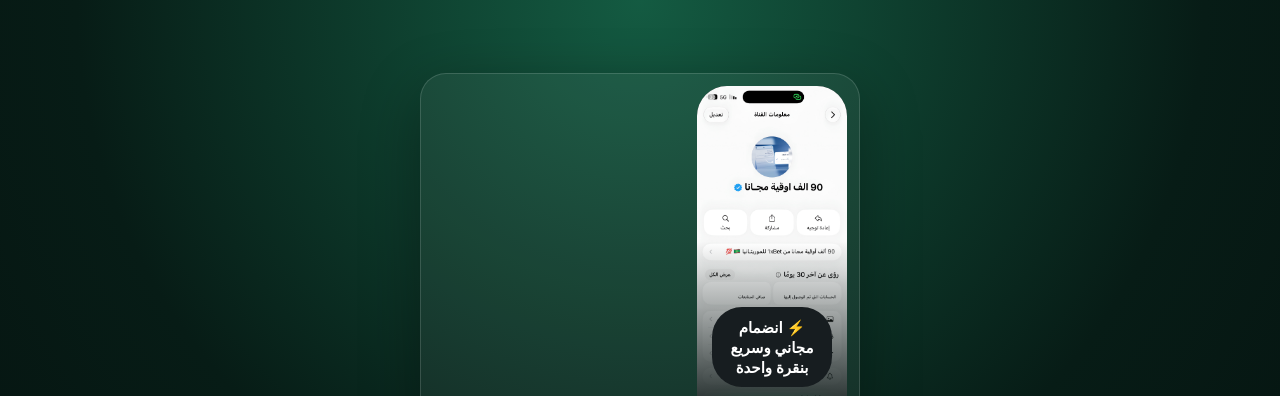
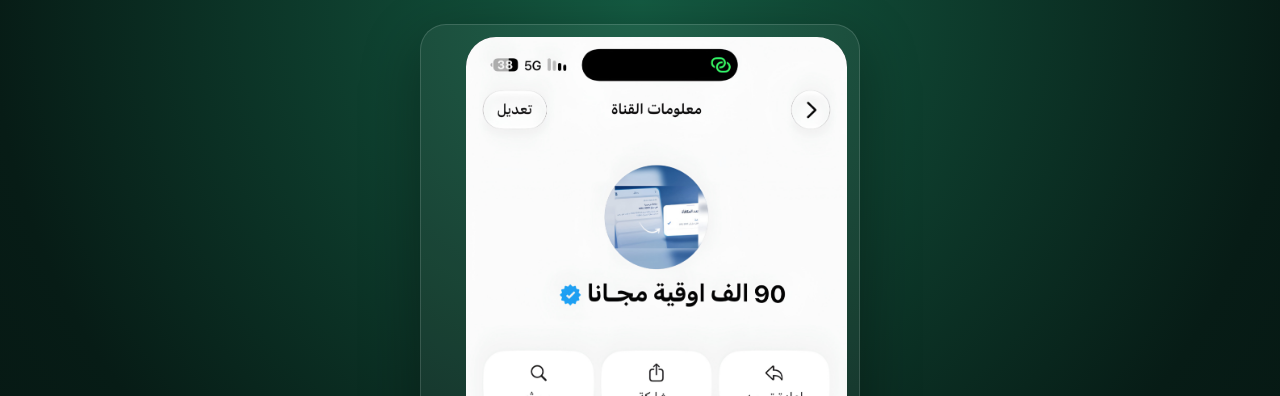
Before and after one commit to mohamed333953-source/jota-whatsapp, a plain HTML site: page index.html in a window 1280 px wide. Shown: the top 396 px of the page. Drawn offline with Linux system fonts and the light colour scheme.

```diff
--- a/index.html
+++ b/index.html
@@ -8,7 +8,7 @@
 *{box-sizing:border-box}body{margin:0;min-height:100vh;display:grid;place-items:center;background:radial-gradient(circle at 50% 0%,#145b42 0%,#071c16 55%,#05100e 100%);font-family:system-ui,-apple-system,'Segoe UI',sans-serif;color:#fff;padding:24px}.card{width:min(100%,440px);padding:42px 26px;background:#ffffff0d;border:1px solid #ffffff25;border-radius:26px;text-align:center;box-shadow:0 18px 60px #0005}.logo{display:grid;place-items:center;width:94px;height:94px;margin:auto auto 22px;background:#1ed760;border-radius:24px;color:#062a17;font-size:30px;font-weight:900;box-shadow:0 12px 35px #1ed76035}h1{font-size:32px;margin:0 0 10px}p{color:#c8d9d0;line-height:1.9;margin:0 0 28px}.btn{display:block;text-decoration:none;background:#25d366;color:#082815;font-weight:800;font-size:18px;padding:18px 14px;border-radius:16px;transition:transform .2s,background .2s}.btn:hover{background:#40e87c;transform:translateY(-2px)}.foot{margin-top:24px;color:#a1b5a9;font-size:13px}
 </style>
 <body>
-<main class="card" style="padding:12px;"> <div style="width:92%;max-width:150px;position:relative;overflow:hidden;border-radius:30px;background:#101b1a;">
+<main class="card" style="padding:12px;"> <div style="width:92%;max-width:450px;position:relative;overflow:hidden;border-radius:30px;background:#101b1a;">
 <img src="IMG_0791.JPEG" alt="صورة القناة"
 style="display:block;width:100%;height:auto;object-fit:contain;object-position:top;">
 
```
